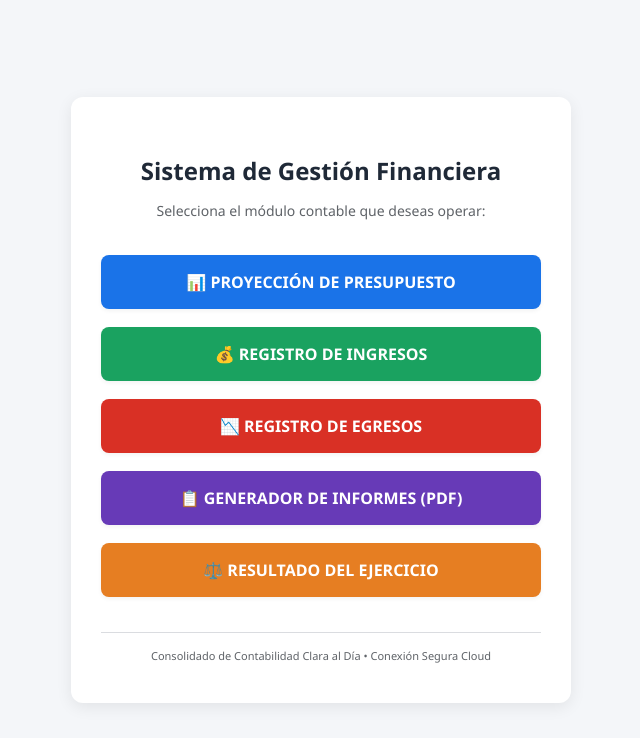
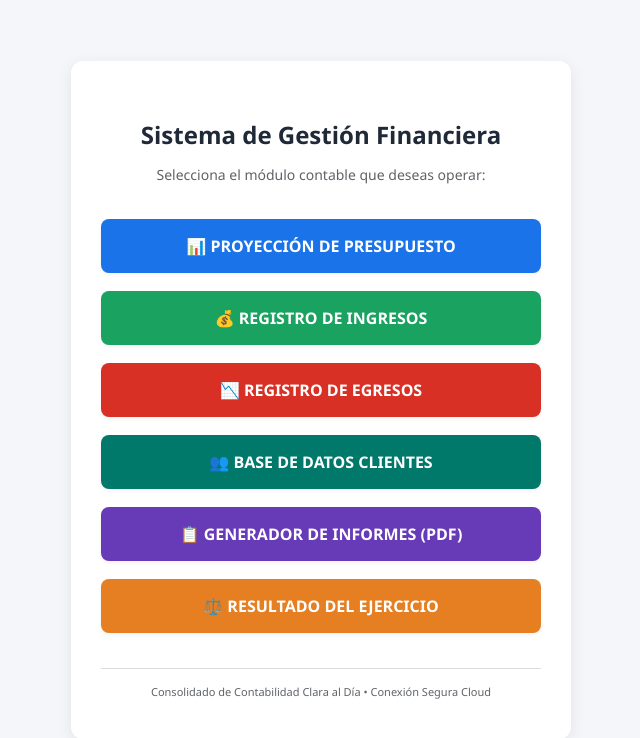
Before and after one commit to contabilidadclaraaldia-sudo/contabilidad-, a plain HTML site: page menu.html in a window 1280 px wide. Shown: the top 738 px of the page, without its empty margins (319-959 px from the left). Drawn offline with Linux system fonts and the light colour scheme.

Commit message:
Update menu.html

```diff
--- a/menu.html
+++ b/menu.html
@@ -18,6 +18,7 @@
             --color-egresos: #d93025;     /* Rojo */
             --color-informes: #673ab7;    /* Violeta */
             --color-ejercicio: #e67e22;   /* Naranja/Dorado */
+            --color-basedatos: #00796b;   /* Teal / Azul Profundo Corporativo */
         }
 
         body {
@@ -108,6 +109,10 @@
             background-color: var(--color-ejercicio);
         }
 
+        .btn-basedatos {
+            background-color: var(--color-basedatos);
+        }
+
         /* Footer discreto */
         .footer-credit {
             margin-top: 35px;
@@ -137,6 +142,10 @@
             📉 REGISTRO DE EGRESOS
         </a>
 
+        <a href="https://contabilidadclaraaldia-sudo.github.io/contabilidad-/basedatos.html" target="_blank" class="menu-btn btn-basedatos">
+            👥 BASE DE DATOS CLIENTES
+        </a>
+
         <a href="https://contabilidadclaraaldia-sudo.github.io/contabilidad-/informes.html" target="_blank" class="menu-btn btn-informes">
             📋 GENERADOR DE INFORMES (PDF)
         </a>
```
